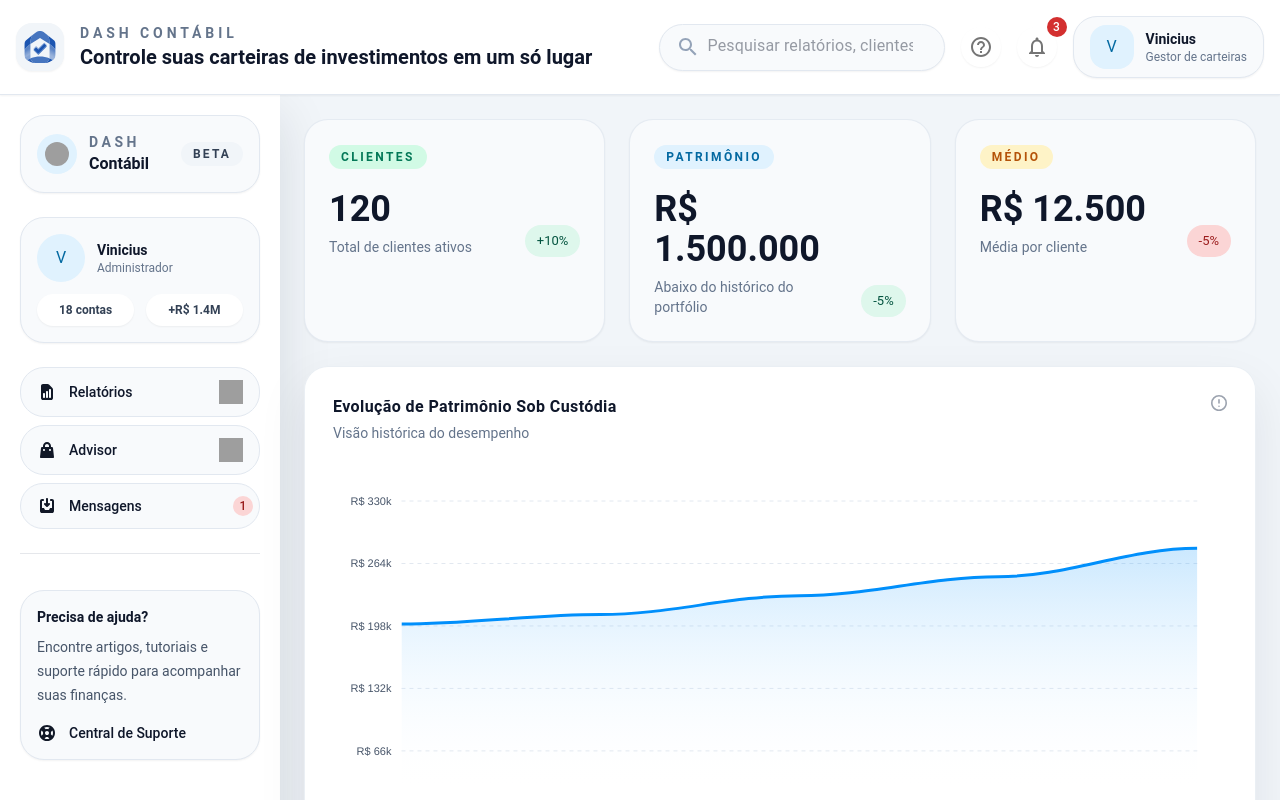
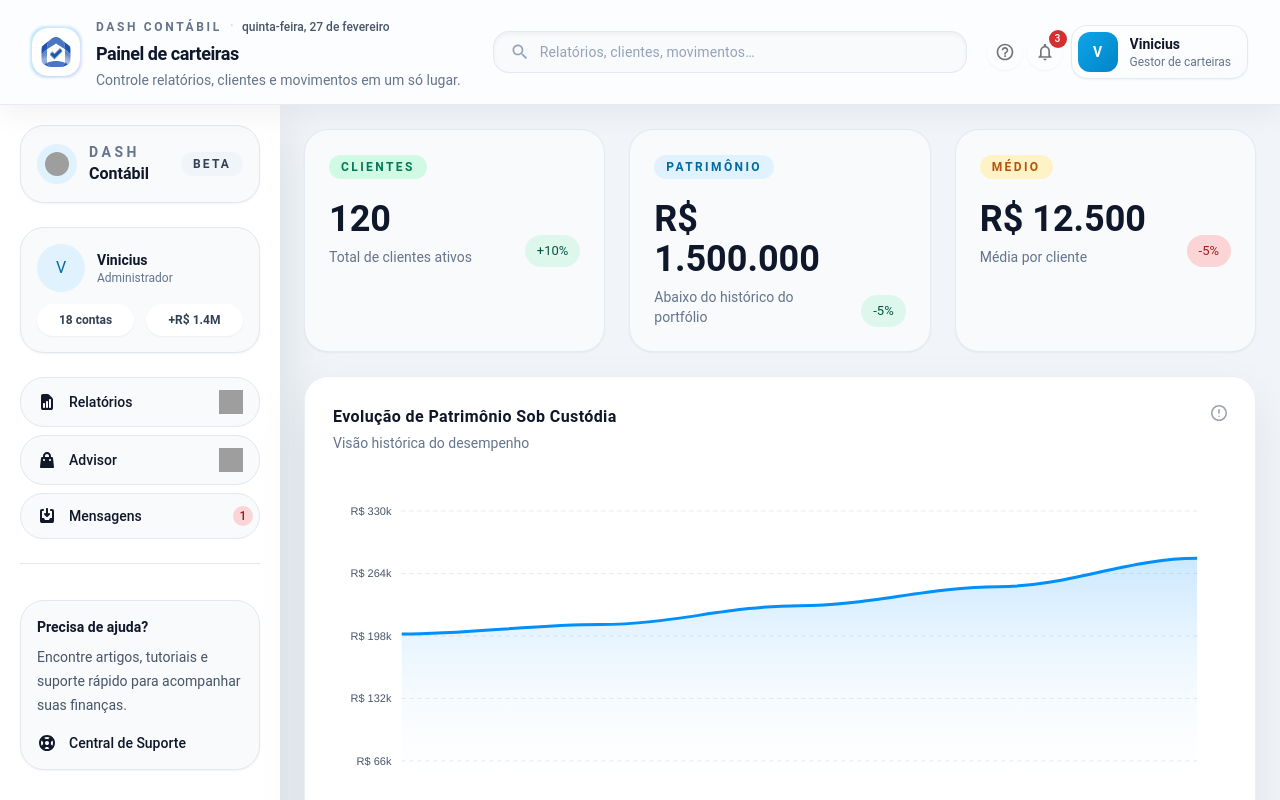
Before and after one commit to vgabrielcastro/dash-contabil, a React (Vite) app: page / in a window 1280 px wide. Shown: the top 800 px of the page. Built offline with nearby package versions, Linux system fonts and the light colour scheme; grey boxes are pictures that could not be loaded.

Commit message:
feat: redesign Header component with improved layout, added date display, and enhanced search functionality

```diff
--- a/src/components/Header/index.tsx
+++ b/src/components/Header/index.tsx
@@ -1,68 +1,134 @@
 import HelpOutlineIcon from "@mui/icons-material/HelpOutline";
 import NotificationsNoneIcon from "@mui/icons-material/NotificationsNone";
 import SearchIcon from "@mui/icons-material/Search";
-import { Badge, IconButton, TextField } from "@mui/material";
+import { Badge, IconButton, TextField, Tooltip } from "@mui/material";
+import { format } from "date-fns";
+import { ptBR } from "date-fns/locale/pt-BR";
 import Logo from "../../assets/logo.svg";
 
 const Header = () => {
+  const hoje = format(new Date(), "EEEE, d 'de' MMMM", { locale: ptBR });
+
   return (
-    <header className="sticky top-0 z-30 w-full border-b border-slate-200 bg-white shadow-sm">
-      <div className="mx-auto flex max-w-[1600px] flex-col gap-4 px-4 py-4 text-slate-900 sm:flex-row sm:items-center sm:justify-between">
-        <div className="flex items-center gap-4">
+    <header className="sticky top-0 z-30 w-full border-b border-slate-200/80 bg-white/80 shadow-[0_8px_30px_rgb(15,23,42,0.06)] backdrop-blur-xl backdrop-saturate-150">
+      <div className="mr-auto flex w-full max-w-[1800px] flex-col gap-4 px-4 py-3 sm:px-5 sm:py-3.5 lg:flex-row lg:items-center lg:gap-8 lg:px-6 xl:px-8">
+        {/* Marca: só ocupa o necessário, com folga em relação ao sidebar (sem coluna fixa) */}
+        <div className="flex shrink-0 items-center gap-3 sm:gap-4 lg:max-w-md xl:max-w-lg">
+          <div className="relative shrink-0">
+            <div
+              className="absolute -inset-0.5 rounded-2xl bg-gradient-to-br from-sky-400/40 to-indigo-400/30 opacity-80 blur-[1px]"
+              aria-hidden
+            />
             <img
               src={Logo}
-            alt="Logo"
-            className="h-12 w-12 rounded-2xl bg-slate-100 p-2 shadow-sm"
+              alt=""
+              className="relative h-11 w-11 rounded-2xl border border-white bg-white p-2 shadow-sm sm:h-12 sm:w-12"
             />
-          <div>
-            <p className="text-sm font-semibold uppercase tracking-[0.28em] text-slate-500">
+          </div>
+          <div className="min-w-0">
+            <div className="flex flex-wrap items-baseline gap-x-2 gap-y-0.5">
+              <p className="text-[11px] font-bold uppercase tracking-[0.2em] text-slate-500 sm:text-xs sm:tracking-[0.22em]">
                 Dash Contábil
               </p>
-            <h1 className="text-xl font-semibold text-slate-900">
-              Controle suas carteiras de investimentos em um só lugar
+              <span className="hidden text-slate-300 sm:inline" aria-hidden>
+                ·
+              </span>
+              <p className="max-w-full truncate text-xs font-medium text-slate-600 sm:max-w-none sm:whitespace-normal">
+                {hoje}
+              </p>
+            </div>
+            <h1 className="mt-0.5 text-base font-semibold leading-snug tracking-tight text-slate-900 sm:text-lg">
+              Painel de carteiras
             </h1>
+            <p className="mt-0.5 hidden text-sm text-slate-500 sm:line-clamp-2 sm:block">
+              Controle relatórios, clientes e movimentos em um só lugar.
+            </p>
           </div>
         </div>
 
-        <div className="flex flex-col gap-4 sm:flex-row sm:items-center sm:justify-end sm:flex-1">
-          <div className="flex w-full max-w-[560px] items-center gap-2 rounded-3xl border border-slate-200 bg-slate-50 px-4 py-2 shadow-sm sm:w-auto">
-            <SearchIcon className="text-slate-400" />
+        <div className="flex min-w-0 flex-1 flex-col gap-3 sm:flex-row sm:items-center sm:gap-4 lg:gap-5">
+          <label className="group flex min-w-0 w-full flex-1 cursor-text items-center gap-2.5 rounded-2xl border border-slate-200/90 bg-slate-50/90 px-3.5 py-2 shadow-inner transition focus-within:border-sky-300 focus-within:bg-white focus-within:shadow-[0_0_0_3px_rgba(14,165,233,0.15)] sm:px-4 lg:max-w-2xl xl:max-w-3xl">
+            <span className="sr-only">Buscar</span>
+            <SearchIcon
+              className="shrink-0 text-slate-400 transition group-focus-within:text-sky-600"
+              fontSize="small"
+            />
             <TextField
               fullWidth
               type="search"
               variant="standard"
               size="small"
-              placeholder="Pesquisar relatórios, clientes ou movimentos"
+              placeholder="Relatórios, clientes, movimentos…"
+              inputProps={{ "aria-label": "Buscar no painel" }}
               InputProps={{
                 disableUnderline: true,
                 sx: {
                   color: "#0f172a",
-                  input: {
+                  fontSize: "0.875rem",
+                  "& input": {
                     color: "#0f172a",
+                    padding: "2px 0",
+                    "&::placeholder": {
+                      color: "#94a3b8",
+                      opacity: 1,
+                    },
                   },
                 },
               }}
             />
+          </label>
+
+          <div className="flex w-full shrink-0 items-center justify-between gap-3 sm:w-auto sm:justify-end sm:gap-2 lg:ml-auto">
+            <div className="flex items-center gap-1">
+              <Tooltip title="Ajuda">
+                <IconButton
+                  size="medium"
+                  aria-label="Ajuda"
+                  className="rounded-xl border border-slate-200/90 bg-white text-slate-600 shadow-sm transition hover:border-slate-300 hover:bg-slate-50 hover:text-slate-900"
+                >
+                  <HelpOutlineIcon fontSize="small" />
+                </IconButton>
+              </Tooltip>
+              <Tooltip title="Notificações">
+                <Badge
+                  badgeContent={3}
+                  color="error"
+                  overlap="circular"
+                  sx={{
+                    "& .MuiBadge-badge": {
+                      fontSize: "0.65rem",
+                      minWidth: 18,
+                      height: 18,
+                    },
+                  }}
+                >
+                  <IconButton
+                    size="medium"
+                    aria-label="Notificações, 3 não lidas"
+                    className="rounded-xl border border-slate-200/90 bg-white text-slate-600 shadow-sm transition hover:border-slate-300 hover:bg-slate-50 hover:text-slate-900"
+                  >
+                    <NotificationsNoneIcon fontSize="small" />
+                  </IconButton>
+                </Badge>
+              </Tooltip>
             </div>
 
-          <IconButton className="rounded-2xl border border-slate-200 bg-slate-50 text-slate-700 shadow-sm transition hover:bg-slate-100">
-            <HelpOutlineIcon />
-          </IconButton>
-
-          <Badge badgeContent={3} color="error">
-            <IconButton className="rounded-2xl border border-slate-200 bg-slate-50 text-slate-700 shadow-sm transition hover:bg-slate-100">
-              <NotificationsNoneIcon />
-            </IconButton>
-          </Badge>
-
-          <div className="flex items-center gap-3 rounded-3xl border border-slate-200 bg-slate-50 px-4 py-2 shadow-sm">
-            <div className="flex h-11 w-11 items-center justify-center rounded-2xl bg-sky-100 text-sky-700">
+            <button
+              type="button"
+              className="flex min-w-0 max-w-[220px] items-center gap-3 rounded-2xl border border-slate-200/90 bg-gradient-to-br from-white to-slate-50/80 py-1.5 pl-1.5 pr-3 text-left shadow-sm transition hover:border-slate-300 hover:shadow-md sm:max-w-none sm:pr-4"
+            >
+              <div className="flex h-10 w-10 shrink-0 items-center justify-center rounded-xl bg-gradient-to-br from-sky-500 to-sky-600 text-sm font-bold text-white shadow-sm ring-2 ring-white">
                 V
               </div>
-            <div className="text-left">
-              <p className="text-sm font-semibold text-slate-900">Vinicius</p>
-              <p className="text-xs text-slate-500">Gestor de carteiras</p>
+              <div className="min-w-0 flex-1">
+                <p className="truncate text-sm font-semibold text-slate-900">
+                  Vinicius
+                </p>
+                <p className="truncate text-xs text-slate-500">
+                  Gestor de carteiras
+                </p>
               </div>
+            </button>
           </div>
         </div>
       </div>
```
Lines whose indentation alone changed are shown as unchanged.
